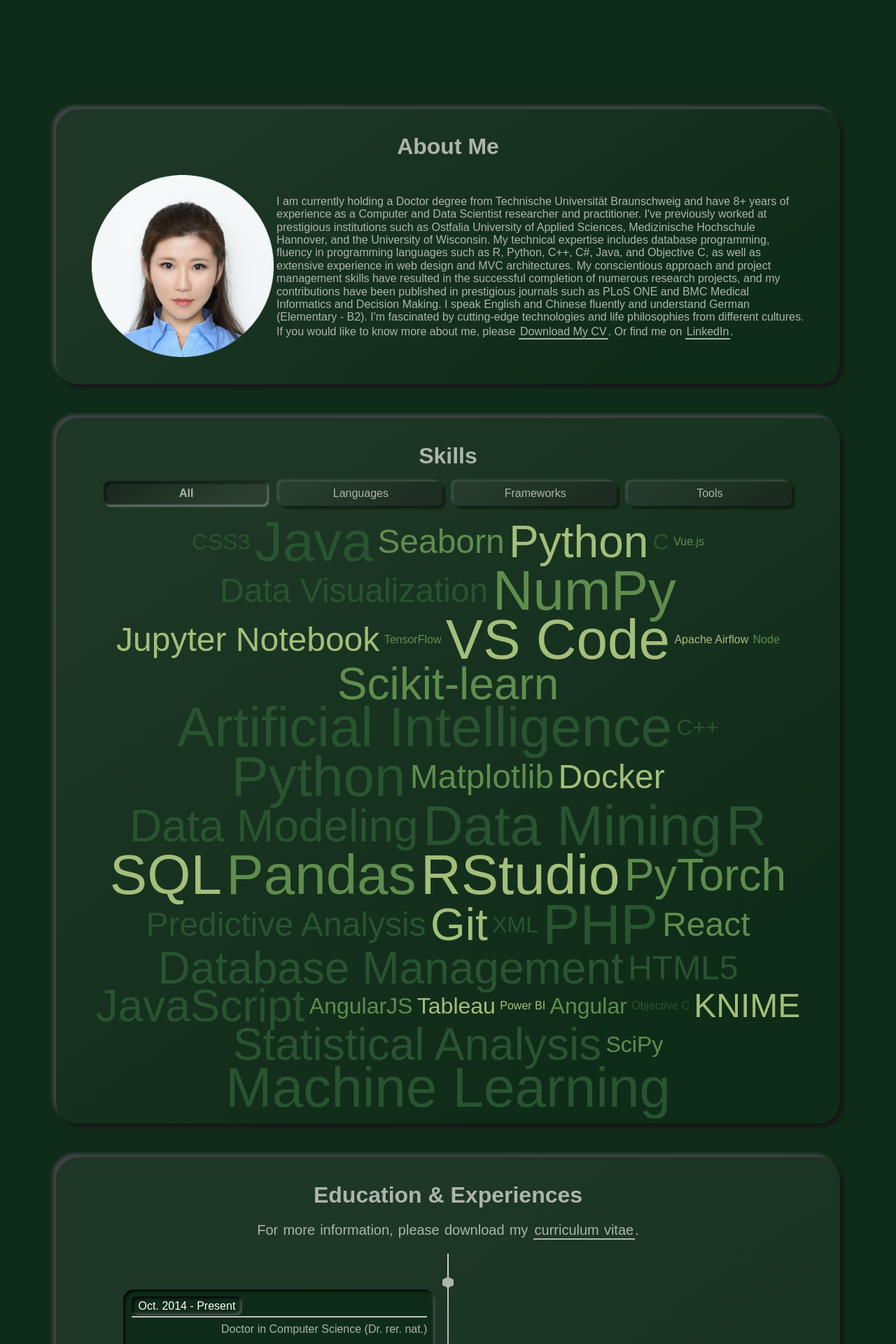
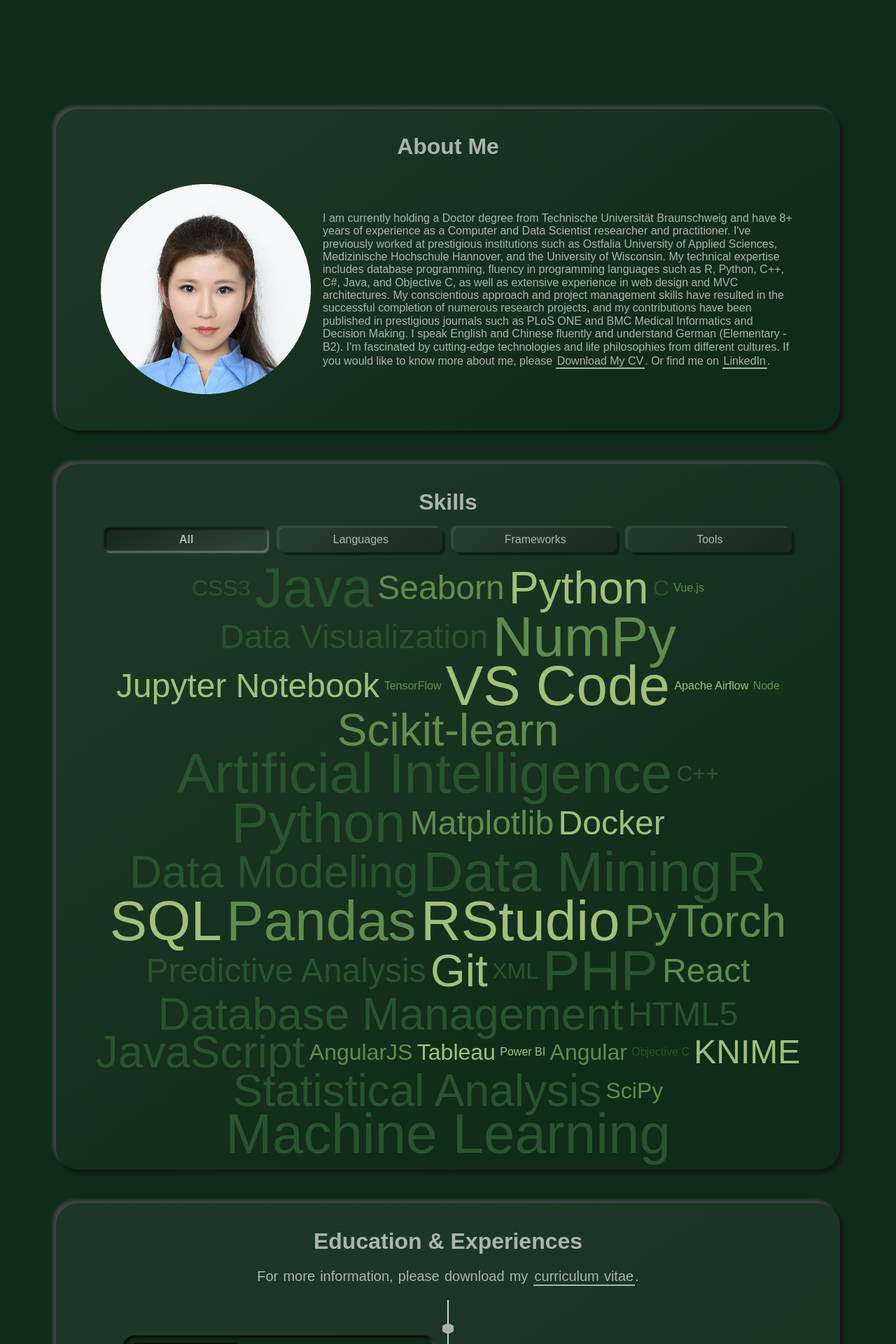
Before and after one commit to xkortum/xkortum.github.io, a Jekyll site: the page built from index.html, in a window 1280 px wide. Shown: the part 904-2824 px from the top of the page at 70% size. Built offline with Jekyll 4.4.1, drawn with Linux system fonts in a browser that asks for light colours; some web fonts are replaced.

Commit message:
Update section-aboutme.html

```diff
--- a/_includes/section-aboutme.html
+++ b/_includes/section-aboutme.html
@@ -1,8 +1,8 @@
 <h1 class="title">{{site.about_me_title}}</h1>
 <p class="description" data-aos="fade-down">
-    <table>
+    <table cellspacing="15">
         <tr>
-            <td><img src="assets/favicon/profile_circle.png" alt="Profile Pic" width="260" height="260"></td>
+            <td><img src="assets/favicon/profile_circle.png" alt="Profile Pic" width="300" height="300"></td>
             <td>{{site.about_me_description}}</td>
         </tr>
     </table>
```
